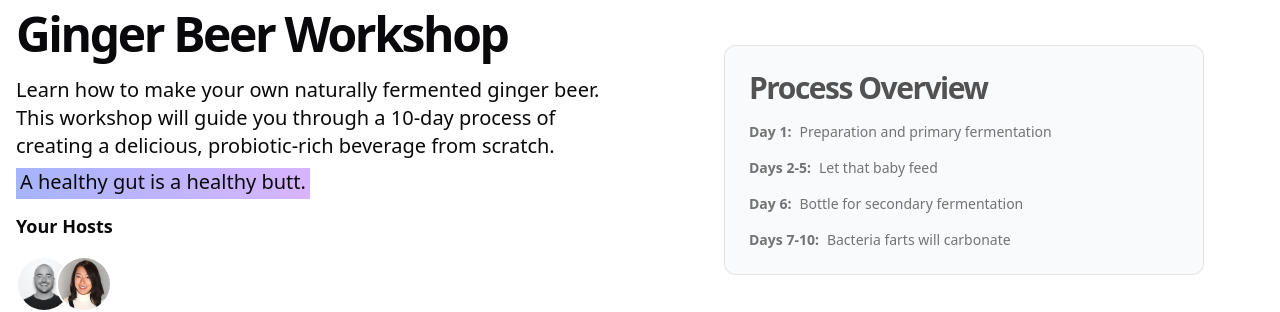
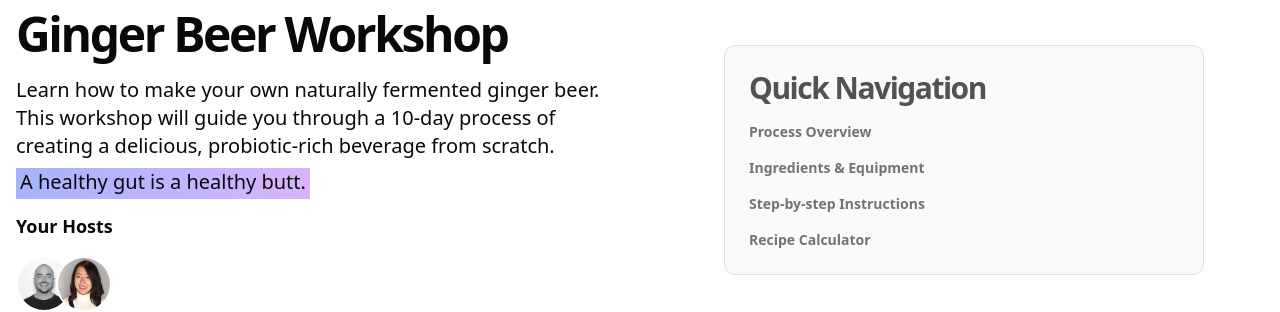
Before and after one commit to kauf5350/ginger, a Next.js app: page / in a window 1280 px wide. Shown: the part 164-476 px from the top of the page. Built offline with nearby package versions, Linux system fonts and the light colour scheme.

Commit message:
Quick nav implemented
Got the quick nav in the hero implemented.

```diff
--- a/components/sections/calculator/index.tsx
+++ b/components/sections/calculator/index.tsx
@@ -36,7 +36,7 @@ export function Calculator() {
   }
 
   return (
-    <section className="container max-w-7xl mx-auto px-4 py-12 md:py-24">
+    <section id="calculator" className="container max-w-7xl mx-auto px-4 py-8 md:py-16">
       <motion.div
         initial={{ opacity: 0, y: 20 }}
         animate={{ opacity: 1, y: 0 }}
--- a/components/sections/hero.tsx
+++ b/components/sections/hero.tsx
@@ -6,6 +6,7 @@ import { AnimatedTooltip } from '@/components/ui/animated-tooltip'
 import { ProcessCarousel } from './hero/process-carousel'
 import { CardBody, CardContainer, CardItem } from '@/components/ui/3d-card'
 import { Highlight } from '@/components/ui/hero-highlight'
+import { ChevronRight } from 'lucide-react'
 
 // Hosts data
 const hosts = [
@@ -24,6 +25,22 @@ const hosts = [
 ]
 
 export function Hero() {
+  const scrollToSection = (id: string) => {
+    const element = document.getElementById(id)
+    if (element) {
+      const offset = 80 // Adjust if you have a fixed header
+      const bodyRect = document.body.getBoundingClientRect().top
+      const elementRect = element.getBoundingClientRect().top
+      const elementPosition = elementRect - bodyRect
+      const offsetPosition = elementPosition - offset
+
+      window.scrollTo({
+        top: offsetPosition,
+        behavior: 'smooth'
+      })
+    }
+  }
+
   return (
     <section className="container max-w-7xl mx-auto px-4 py-8 md:py-16">
       <div className="grid gap-6 lg:grid-cols-[1fr_400px] lg:gap-12 xl:grid-cols-[1fr_600px]">
@@ -55,35 +72,55 @@ export function Hero() {
           </div>
         </motion.div>
 
-        {/* 3D Timeline Card */}
+        {/* Navigation Card */}
         <CardContainer className="inter-var">
           <CardBody className="bg-gray-50 relative group/card dark:hover:shadow-2xl dark:hover:shadow-emerald-500/[0.1] dark:bg-black dark:border-white/[0.2] border-black/[0.1] w-auto sm:w-[30rem] h-auto rounded-xl p-6 border">
             <CardItem
               translateZ="50"
               className="text-3xl font-bold tracking-tighter text-neutral-600 dark:text-white"
             >
-              Process Overview
+              Quick Navigation
             </CardItem>
             <CardItem
               as="ul"
               translateZ="60"
               className="text-neutral-500 text-sm dark:text-neutral-300 mt-4 space-y-4"
             >
-              <li className="flex items-center gap-2">
-                <span className="font-semibold">Day 1:</span>
-                Preparation and primary fermentation
+              <li>
+                <button
+                  onClick={() => scrollToSection('process-overview')}
+                  className="flex items-center gap-2 w-full text-left hover:text-neutral-600 dark:hover:text-white transition-colors group"
+                >
+                  <span className="font-semibold">Process Overview</span>
+                  <ChevronRight className="h-4 w-4 opacity-0 group-hover:opacity-100 transition-opacity" />
+                </button>
               </li>
-              <li className="flex items-center gap-2">
-                <span className="font-semibold">Days 2-5:</span>
-                Let that baby feed
+              <li>
+                <button
+                  onClick={() => scrollToSection('requirements')}
+                  className="flex items-center gap-2 w-full text-left hover:text-neutral-600 dark:hover:text-white transition-colors group"
+                >
+                  <span className="font-semibold">Ingredients & Equipment</span>
+                  <ChevronRight className="h-4 w-4 opacity-0 group-hover:opacity-100 transition-opacity" />
+                </button>
               </li>
-              <li className="flex items-center gap-2">
-                <span className="font-semibold">Day 6:</span>
-                Bottle for secondary fermentation
+              <li>
+                <button
+                  onClick={() => scrollToSection('timeline')}
+                  className="flex items-center gap-2 w-full text-left hover:text-neutral-600 dark:hover:text-white transition-colors group"
+                >
+                  <span className="font-semibold">Step-by-step Instructions</span>
+                  <ChevronRight className="h-4 w-4 opacity-0 group-hover:opacity-100 transition-opacity" />
+                </button>
               </li>
-              <li className="flex items-center gap-2">
-                <span className="font-semibold">Days 7-10:</span>
-                Bacteria farts will carbonate
+              <li>
+                <button
+                  onClick={() => scrollToSection('calculator')}
+                  className="flex items-center gap-2 w-full text-left hover:text-neutral-600 dark:hover:text-white transition-colors group"
+                >
+                  <span className="font-semibold">Recipe Calculator</span>
+                  <ChevronRight className="h-4 w-4 opacity-0 group-hover:opacity-100 transition-opacity" />
+                </button>
               </li>
             </CardItem>
           </CardBody>
@@ -92,6 +129,7 @@ export function Hero() {
 
       {/* Process Carousel */}
       <motion.div
+        id="process-overview"
         className="mt-8 md:mt-12"
         initial={{ opacity: 0 }}
         animate={{ opacity: 1 }}
--- a/components/sections/requirements/index.tsx
+++ b/components/sections/requirements/index.tsx
@@ -28,7 +28,7 @@ export function Requirements() {
   ]
 
   return (
-    <section className="container max-w-7xl mx-auto px-4 py-8 md:py-16">
+    <section id="requirements" className="container max-w-7xl mx-auto px-4 py-8 md:py-16">
       <motion.div
         initial={{ opacity: 0, y: 20 }}
         animate={{ opacity: 1, y: 0 }}
--- a/components/sections/timeline/index.tsx
+++ b/components/sections/timeline/index.tsx
@@ -17,7 +17,7 @@ export function Timeline() {
   }))
 
   return (
-    <section className="container max-w-7xl mx-auto px-4 py-8 md:py-16">
+    <section id="timeline" className="container max-w-7xl mx-auto px-4 py-8 md:py-16">
       <div className="space-y-8">
         <div className="space-y-2 text-center">
           <h2 className="text-3xl font-bold tracking-tighter">Day by Day Instructions</h2>
```
